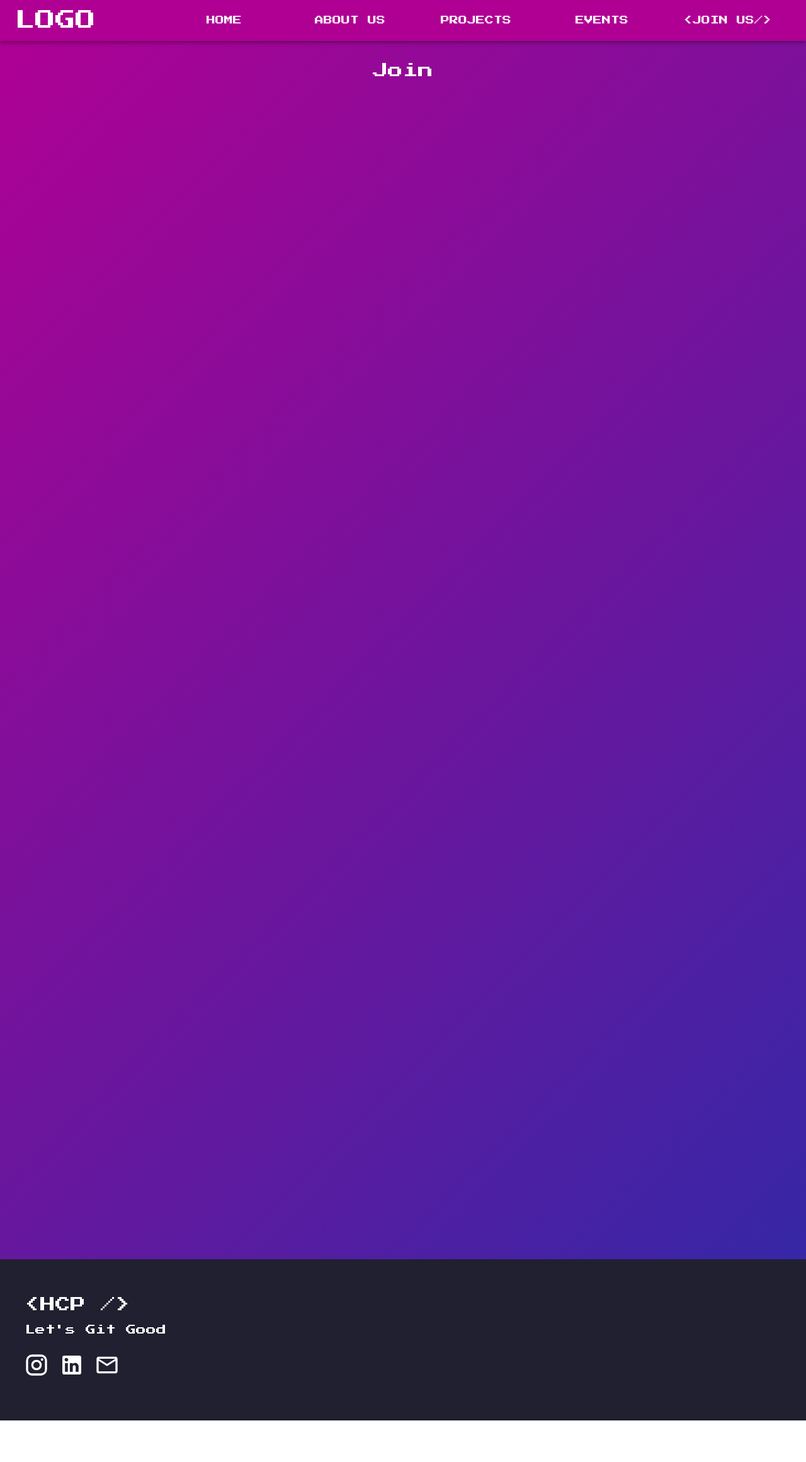
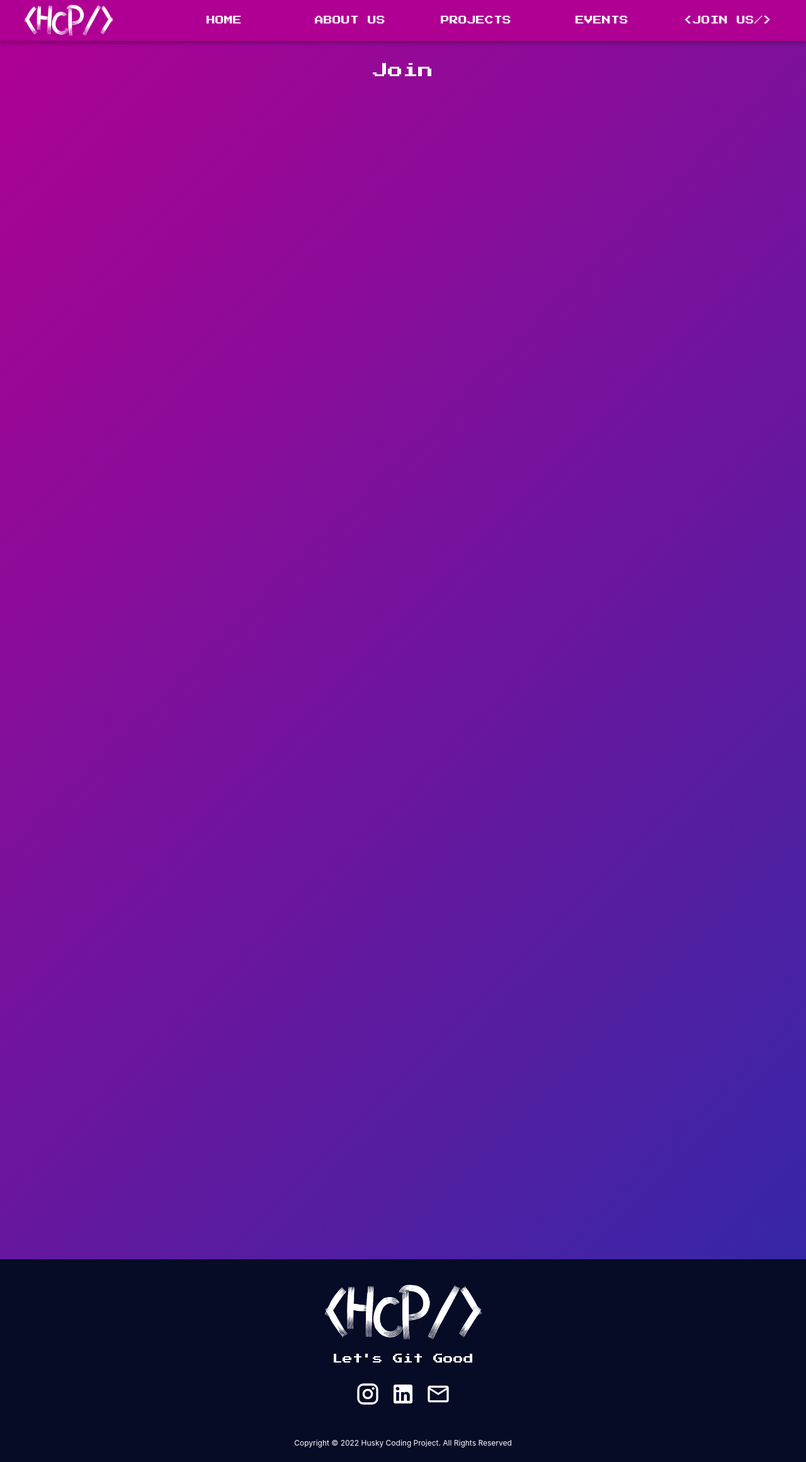
Before and after one commit to hcp-uw/club-website, a React (Create React App) app: page /join in a window 1280 px wide. Shown: the whole page at 63% size. Before the commit the page ends 2256 px from the top, so only its background shows below. Built offline with nearby package versions, Linux system fonts and the light colour scheme.

Commit message:
Add logo, Modify Firebase, Center Footer

```diff
--- a/src/components/Footer/Footer.css
+++ b/src/components/Footer/Footer.css
@@ -1,23 +1,24 @@
 footer {
-    background-color: rgb(32, 32, 48);
-    width: 100vw;
+    background-color: #060b26;
+    width: 100%;
     height: fit-content;
     display: flex;
     flex-direction: column;
-    align-items: flex-start;
-    padding-top: 50px;
-    padding-bottom: 50px;
+    align-items: center;
+    padding-top: 20px;
+    padding-bottom: 10px;
 }
 
 footer > * {
     padding: 10px;
 }
 
-#logo, #motto {
-    margin-left: 30px;
+#logo {
+    height: 100px;
+    width: 300px;
+    object-fit: cover;
 }
 
 #socials {
     display: flex;
-    margin-left: 20px;
 }
--- a/src/components/Footer/Footer.js
+++ b/src/components/Footer/Footer.js
@@ -3,6 +3,7 @@ import { Typography, IconButton } from '@mui/material';
 import InstagramIcon from '@mui/icons-material/Instagram';
 import LinkedInIcon from '@mui/icons-material/LinkedIn';
 import MailOutlineIcon from '@mui/icons-material/MailOutline';
+import Logo from '../../assets/HCPLogoText.png'
 
 
 function Footer() {
@@ -23,15 +24,19 @@ function Footer() {
     }
 
     return (
+        <>
             <footer>
-            <Typography id="logo" component="h2" variant="h2" color="primary">{"<HCP />"}</Typography>
+                <img src={Logo} alt="logo" id="logo"/>
                 <Typography id="motto" component="h4" variant="h4" color="primary"> Let's Git Good </Typography>
                 <div id="socials">
                     {generateIcon(<InstagramIcon sx={{ fontSize: 40 }}/>, "https://instagram.com/huskycodingproject?igshid=YmMyMTA2M2Y=")}
                     {generateIcon(<LinkedInIcon sx={{ fontSize: 40 }}/>, "https://www.linkedin.com/company/husky-coding-project/")}
                     {generateIcon(<MailOutlineIcon sx={{ fontSize: 40 }}/>, "mailto:hcpuw@uw.edu")}
                 </div>
+                <br />
+                <Typography variant='caption' color="#FFFFFF"> Copyright © 2022 Husky Coding Project. All Rights Reserved </Typography>
             </footer>
+        </>
     )
 }
 
--- a/src/components/Header/Header.css
+++ b/src/components/Header/Header.css
@@ -17,9 +17,12 @@
 
 .header-logo {
     align-self: center;
-    margin-top: auto;
     margin-bottom: auto;
     margin-right: auto;
+    height: 60px;
+    width: 170px;
+    object-fit: cover;
+    cursor: pointer;
 }
 
 .header-logo.centered {
--- a/src/components/Header/Header.js
+++ b/src/components/Header/Header.js
@@ -11,6 +11,7 @@ import MenuIcon from '@mui/icons-material/Menu';
 import { useLocation, useNavigate } from "react-router-dom";
 import Sidebar from '../Sidebar/Sidebar';
 import './Header.css';
+import Logo from '../../assets/HCPLogoText.png'
 
 function ElevationScroll(props) {
     const { children, window, showSide } = props;
@@ -97,9 +98,12 @@ function Header(props) {
                                     <MenuIcon  sx={{ fontSize: 40 }}/>
                                 </IconButton>
                         }
-                        <div className={isMobile ? 'header-logo centered' : 'header-logo'}>
-                            <Typography variant='h1' color="#FFFFFF"> LOGO </Typography>
-                        </div>
+                        <img
+                            onClick={() => navigate(pages[0].path)}
+                            src={Logo}
+                            alt="logo"
+                            className={isMobile ? 'header-logo centered' : 'header-logo'}
+                        />
                         {
                             !isMobile &&
                                 <div className='header-page'>
```
Also changed, not shown: firebase.json, src/assets/HCPLogoText.png (added). Lines whose indentation alone changed are shown as unchanged.
